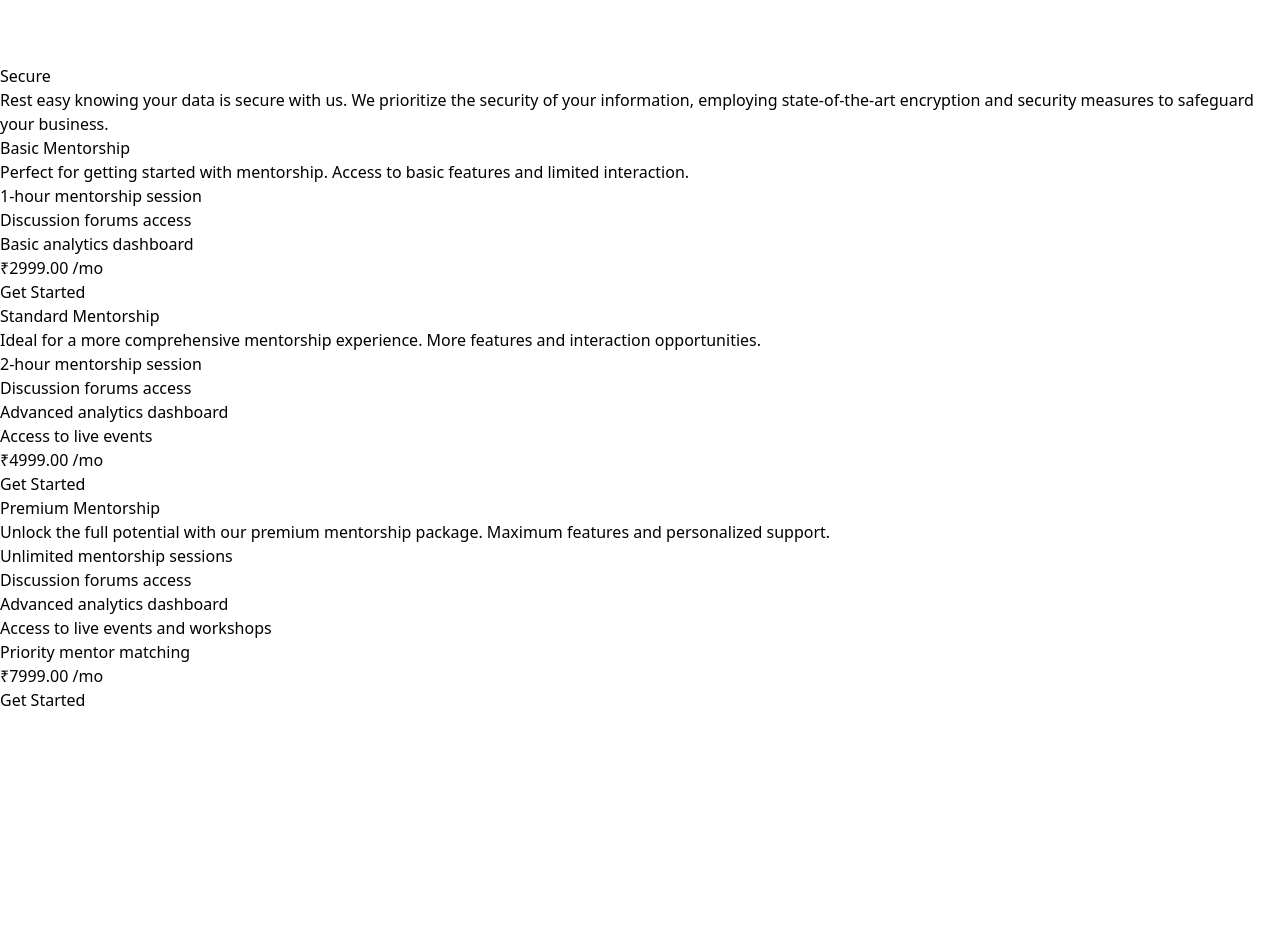
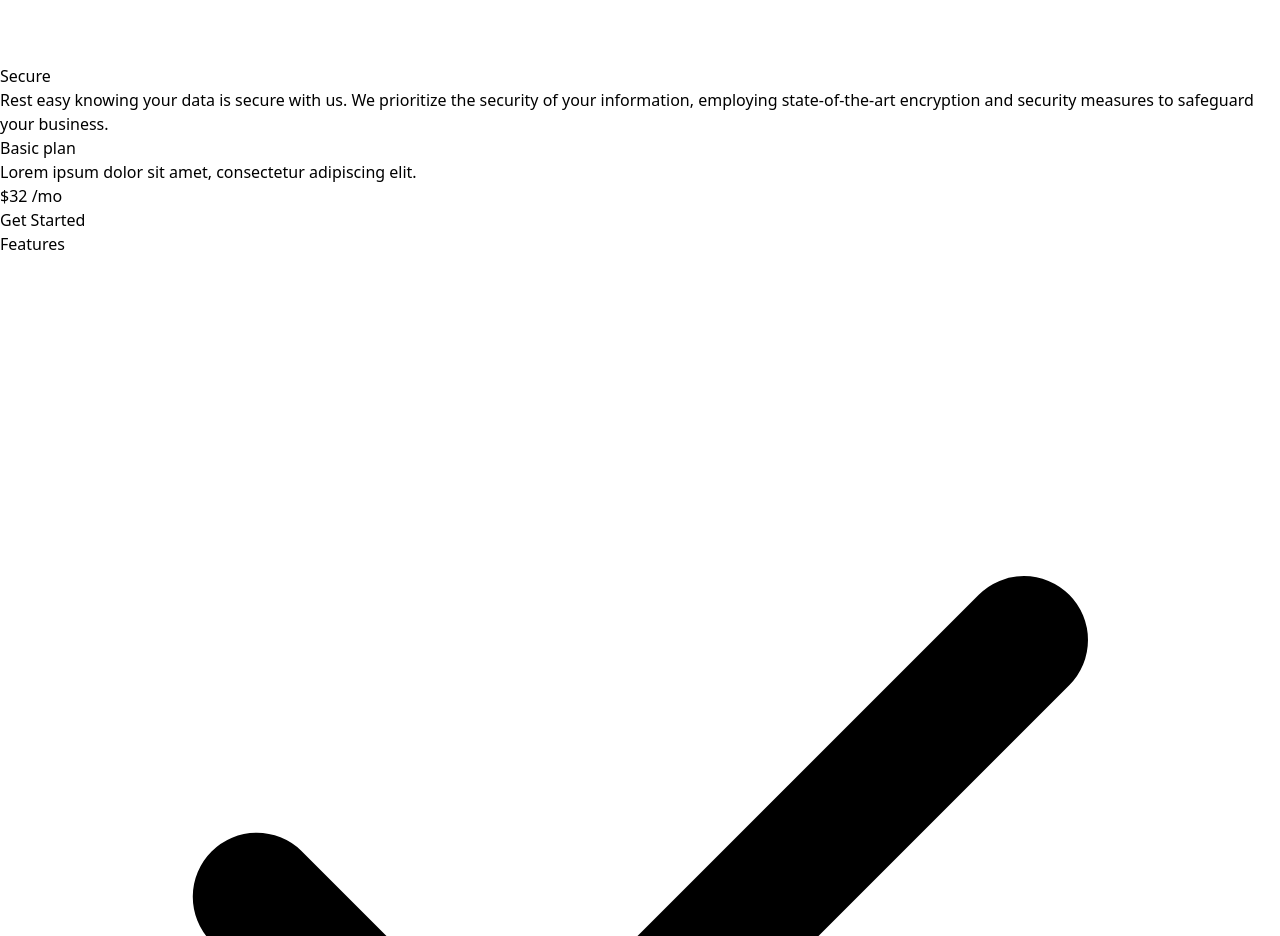
Before and after one commit to ShashankGupta10/rubix_24_Team_Jett, a React (Vite) app in the folder frontend/: page /price in a window 1280 px wide. Shown: the part 5320-6256 px from the top of the page. Before the commit the page ends 6032 px from the top, so only its background shows below. Built offline with nearby package versions, Linux system fonts and the light colour scheme; what @100mslive/react-sdk would draw is missing.

Commit message:
:truck:: changed pricing theme

```diff
--- a/frontend/src/Pages/Pricing.jsx
+++ b/frontend/src/Pages/Pricing.jsx
@@ -1,56 +1,20 @@
 const Price = () => {
-  const mentorshipPlans = [
-    {
-      name: "Basic Mentorship",
-      desc: "Perfect for getting started with mentorship. Access to basic features and limited interaction.",
-      price: 2999,
+  const plan = {
+    name: "Basic plan",
+    desc: "Lorem ipsum dolor sit amet, consectetur adipiscing elit.",
+    price: 32,
+    isMostPop: true,
     features: [
-        "1-hour mentorship session",
-        "Discussion forums access",
-        "Basic analytics dashboard",
+      "Curabitur faucibus",
+      "Curabitur faucibus",
+      "Curabitur faucibus",
+      "Curabitur faucibus",
+      "Curabitur faucibus",
+      "Curabitur faucibus",
+      "Curabitur faucibus",
+      "Curabitur faucibus",
     ],
-    },
-    {
-      name: "Standard Mentorship",
-      desc: "Ideal for a more comprehensive mentorship experience. More features and interaction opportunities.",
-      price: 4999,
-      features: [
-        "2-hour mentorship session",
-        "Discussion forums access",
-        "Advanced analytics dashboard",
-        "Access to live events",
-      ],
-    },
-    {
-      name: "Premium Mentorship",
-      desc: "Unlock the full potential with our premium mentorship package. Maximum features and personalized support.",
-      price: 7999,
-      features: [
-        "Unlimited mentorship sessions",
-        "Discussion forums access",
-        "Advanced analytics dashboard",
-        "Access to live events and workshops",
-        "Priority mentor matching",
-      ],
-    },
-  ];
-
-  //   const plan = {
-  //     name: "Basic plan",
-  //     desc: "Lorem ipsum dolor sit amet, consectetur adipiscing elit.",
-  //     price: 32,
-  //     isMostPop: true,
-  //     features: [
-  //       "Curabitur faucibus",
-  //       "Curabitur faucibus",
-  //       "Curabitur faucibus",
-  //       "Curabitur faucibus",
-  //       "Curabitur faucibus",
-  //       "Curabitur faucibus",
-  //       "Curabitur faucibus",
-  //       "Curabitur faucibus",
-  //     ],
-  //   };
+  };
 
   const features = [
     {
@@ -140,7 +104,7 @@ const Price = () => {
       <div className="max-w-screen-xl mx-auto text-gray-600 md:px-8 flex gap-10">
         <div>
           <div className="relative max-w-xl mt-10 space-y-3 px-4 md:px-0">
-            <h3 className="text-indigo-600 font-semibold">Pricing</h3>
+            <h3 className="text-black font-semibold">Pricing</h3>
             <p className="text-gray-800 text-3xl font-semibold sm:text-4xl">
               Pay as you grow
             </p>
@@ -156,7 +120,7 @@ const Price = () => {
             <ul className="flex-1 max-w-md space-y-10 px-4 md:px-0">
               {features.map((item, idx) => (
                 <li key={idx} className="flex gap-x-3">
-                  <div className="flex-none w-12 h-12 rounded-full bg-indigo-50 text-indigo-600 flex items-center justify-center">
+                  <div className="flex-none w-12 h-12 rounded-full bg-indigo-50 text-black flex items-center justify-center">
                     {item.icon}
                   </div>
                   <div>
@@ -172,52 +136,23 @@ const Price = () => {
         </div>
         <div className="flex-1 flex flex-col mt-6 md:max-w-xl md:rounded-xl md:border-x-none md:shadow-lg md:mt-0">
           <div className="p-4 md:p-8">
-            {/* <div className="justify-between flex">
-                    <div className="max-w-xs">
-                        <span className='text-2xl text-gray-800 font-semibold sm:text-3xl'>
-                            {plan.name}
-                        </span>
-                        <p className="mt-3 sm:text-sm">
-                            {plan.desc}
-                        </p>
-                    </div>
-                    <div className='flex-none text-gray-800 text-2xl font-semibold sm:text-3xl'>
-                        ${plan.price} <span className="text-xl text-gray-600 font-normal">/mo</span>
-                    </div>
-            </div> */}
-            <div className=" space-y-4">
-              {mentorshipPlans.map((plan, idx) => (
-                <div key={idx} className="p-4 rounded-xl shadow-md pt-4">
-                  <div className="flex justify-between items-center">
+            <div className="justify-between flex">
               <div className="max-w-xs">
                 <span className="text-2xl text-gray-800 font-semibold sm:text-3xl">
                   {plan.name}
                 </span>
-                      <p className="mt-3 text-md sm:text-sm">{plan.desc}</p>
-                      <ul className="list-disc pl-5 mt-2 text-sm text-gray-600">
-                        {plan.features.map((feature, index) => (
-                          <li key={index}>{feature}</li>
-                        ))}
-                      </ul>
+                <p className="mt-3 sm:text-sm">{plan.desc}</p>
               </div>
               <div className="flex-none text-gray-800 text-2xl font-semibold sm:text-3xl">
-                      ₹{plan.price.toFixed(2)}{" "}
-                      <span className="text-xl text-gray-600 font-normal">
-                        /mo
-                      </span>
+                ${plan.price}{" "}
+                <span className="text-xl text-gray-600 font-normal">/mo</span>
               </div>
             </div>
-                  <button className="mt-4 px-3 py-3 rounded-lg w-full font-semibold text-sm duration-150 text-white bg-indigo-600 hover:bg-indigo-500 active:bg-indigo-700">
+            <button className="mt-4 px-3 py-3 rounded-lg w-full font-semibold text-sm duration-150 text-white bg-black hover:bg-gray-800 active:bg-gray-700">
               Get Started
             </button>
           </div>
-              ))}
-            </div>
-            {/* <button className='mt-4 px-3 py-3 rounded-lg w-full font-semibold text-sm duration-150 text-white bg-indigo-600 hover:bg-indigo-500 active:bg-indigo-700'>
-                                Get Started
-                            </button> */}
-          </div>
-          {/* <ul className="p-4 space-y-3 sm:grid sm:grid-cols-2 md:block md:p-8 lg:grid">
+          <ul className="p-4 space-y-3 sm:grid sm:grid-cols-2 md:block md:p-8 lg:grid">
             <div className="pb-2 col-span-2 text-gray-800 font-medium">
               <p>Features</p>
             </div>
@@ -225,20 +160,20 @@ const Price = () => {
               <li key={idx} className="flex items-center gap-5">
                 <svg
                   xmlns="http://www.w3.org/2000/svg"
-                  className="h-5 w-5 text-indigo-600"
+                  className="h-5 w-5 text-black"
                   viewBox="0 0 20 20"
                   fill="currentColor"
                 >
                   <path
-                    fill-rule="evenodd"
+                    fillRule="evenodd"
                     d="M16.707 5.293a1 1 0 010 1.414l-8 8a1 1 0 01-1.414 0l-4-4a1 1 0 011.414-1.414L8 12.586l7.293-7.293a1 1 0 011.414 0z"
-                    clip-rule="evenodd"
+                    clipRule="evenodd"
                   ></path>
                 </svg>
                 {featureItem}
               </li>
             ))}
-          </ul> */}
+          </ul>
         </div>
       </div>
     </section>
--- a/frontend/src/Pages/Search.jsx
+++ b/frontend/src/Pages/Search.jsx
@@ -1,9 +1,74 @@
 import React from "react";
-import one from '../assets/1.png'
+import one from "../assets/1.png";
 
 const Search = () => {
-    return (
-
+  return (
+    <>
+      <header className="flex h-14 items-center gap-4 border-b bg-gray-100/40 px-6 ">
+        <a className="lg:hidden" href="#">
+          <svg
+            xmlns="http://www.w3.org/2000/svg"
+            width="24"
+            height="24"
+            viewBox="0 0 24 24"
+            fill="none"
+            stroke="currentColor"
+            strokeWidth="2"
+            strokeLinecap="round"
+            strokeLinejoin="round"
+            className="h-6 w-6"
+          >
+            <path d="M3 9h18v10a2 2 0 0 1-2 2H5a2 2 0 0 1-2-2V9Z"></path>
+            <path d="m3 9 2.45-4.9A2 2 0 0 1 7.24 3h9.52a2 2 0 0 1 1.8 1.1L21 9"></path>
+            <path d="M12 3v6"></path>
+          </svg>
+          <span className="sr-only">Home</span>
+        </a>
+        <div className="w-full flex-1">
+          <form>
+            <div className="relative">
+              <svg
+                xmlns="http://www.w3.org/2000/svg"
+                width="24"
+                height="24"
+                viewBox="0 0 24 24"
+                fill="none"
+                stroke="currentColor"
+                strokeWidth="2"
+                strokeLinecap="round"
+                strokeLinejoin="round"
+                className="absolute left-2.5 top-2.5 h-4 w-4 text-gray-500 "
+              >
+                <circle cx="11" cy="11" r="8"></circle>
+                <path d="m21 21-4.3-4.3"></path>
+              </svg>
+              <input
+                className="flex h-10 rounded-md border border-input px-3 py-2 text-sm ring-offset-background file:border-0 file:bg-transparent file:text-sm file:font-medium placeholder:text-muted-foreground focus-visible:outline-none focus-visible:ring-2 focus-visible:ring-ring focus-visible:ring-offset-2 disabled:cursor-not-allowed disabled:opacity-50 w-full bg-white shadow-none appearance-none pl-8 md:w-2/3 lg:w-1/3"
+                placeholder="Search"
+                type="search"
+              />
+            </div>
+          </form>
+        </div>
+        <button
+          className="inline-flex items-center justify-center whitespace-nowrap text-sm font-medium ring-offset-background transition-colors focus-visible:outline-none focus-visible:ring-2 focus-visible:ring-ring focus-visible:ring-offset-2 disabled:pointer-events-none disabled:opacity-50 hover:bg-accent hover:textAccent-foreground rounded-full border border-gray-200 w-8 h-8 "
+          type="button"
+          id="radix-:r2n:"
+          aria-haspopup="menu"
+          aria-expanded="false"
+          data-state="closed"
+        >
+          <img
+            src={one}
+            width="32"
+            height="32"
+            className="rounded-full"
+            alt="Avatar"
+            style={{ aspectRatio: "32 / 32", objectFit: "cover" }}
+          />
+          <span className="sr-only">Toggle user menu</span>
+        </button>
+      </header>
       <section className="container px-4 md:px-6 grid md:grid-cols-[240px_1fr] gap-10 items-start">
         <div className="flex flex-col gap-4 items-start py-2">
           <div className="grid gap-1">
@@ -231,7 +296,8 @@ const Search = () => {
           </div>
         </div>
       </section>
-    );
-  };
+    </>
+  );
+};
 
-  export default Search;
+export default Search;
```
Also changed, not shown: frontend/src/Pages/Dashboard.jsx (+19 -78 lines). Lines whose indentation alone changed are shown as unchanged.
